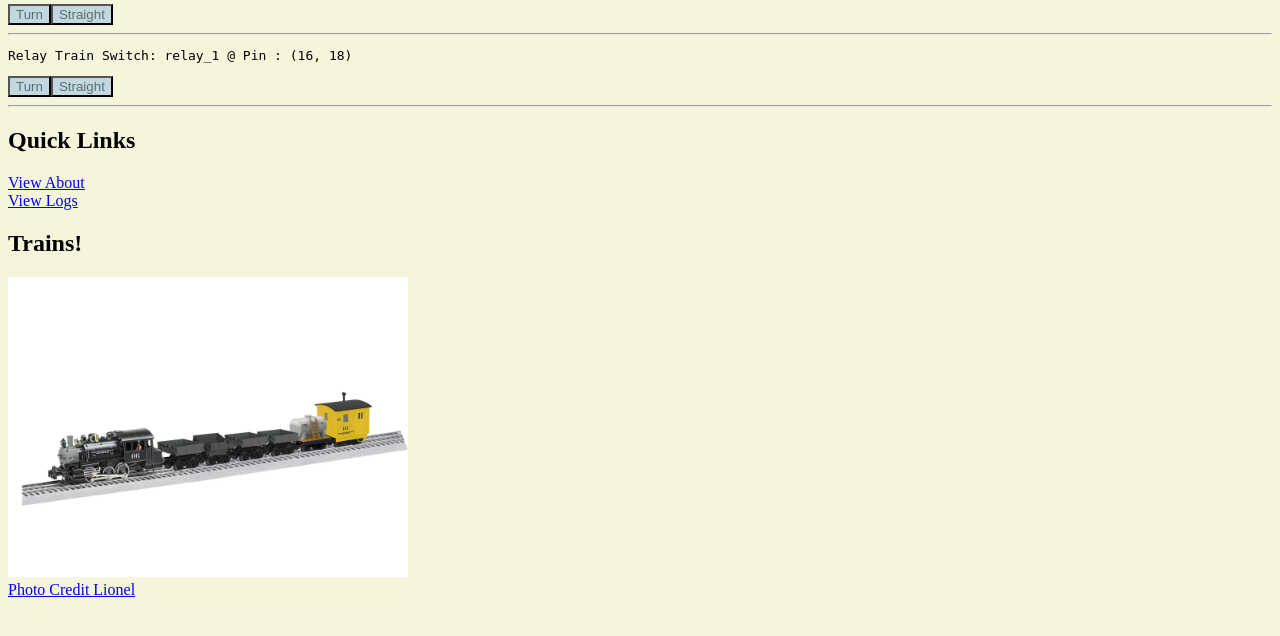
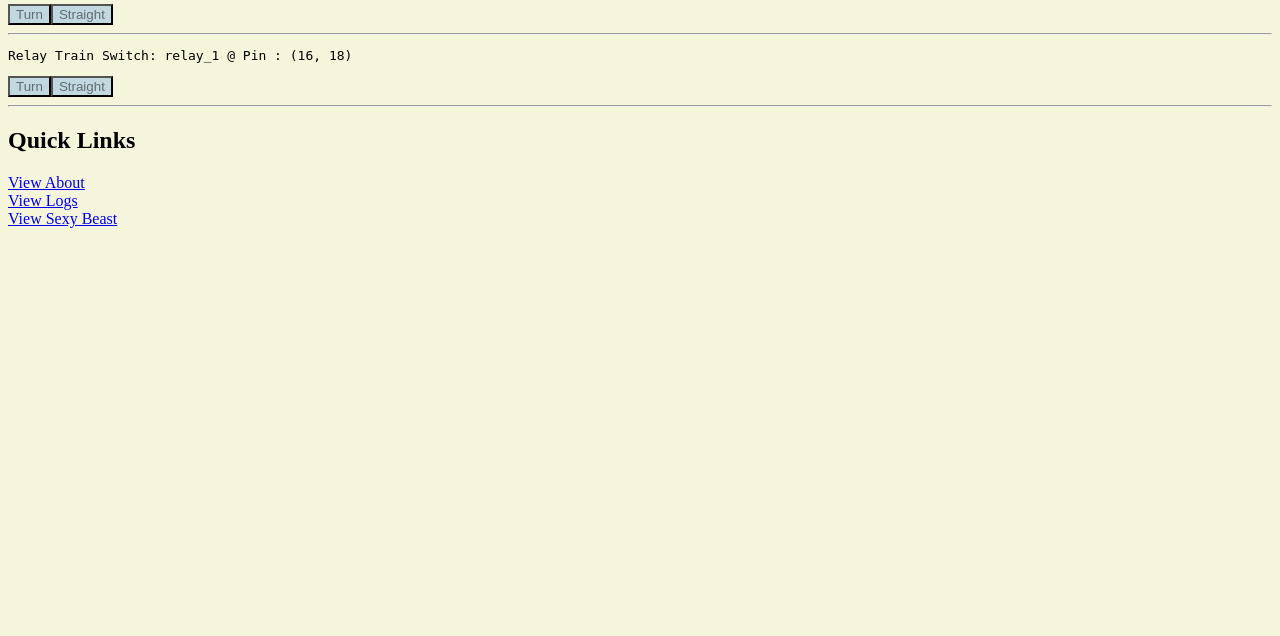
Before and after one commit to jakee417/Pi-Train-Switching, a Flask app: page / in a window 1280 px wide. Shown: the part 145-781 px from the top of the page. Run offline with Flask 2, Linux system fonts and the light colour scheme; parts of the project's set-up code (start-up, migrations or seed data) failed here and were passed over.

Commit message:
update_html

```diff
--- a/app.py
+++ b/app.py
@@ -41,6 +41,10 @@ def log():
 def about():
 	return render_template('about.html')
 
+@app.route('/beast/', methods = ['GET'])
+def beast():
+	return render_template('beast.html')
+
 if __name__ == '__main__':
 	# Run the app on 0.0.0.0 which is visible on the local network
 	# if running avahi-daemon, we can access this with raspberrypi.local:5000
--- a/templates/index.html
+++ b/templates/index.html
@@ -24,11 +24,7 @@
     <a href="{{ url_for('about') }}">View About</a>
     <br>
     <a href="{{ url_for('log') }}">View Logs</a>
-
     <br>
-    <h2>Trains!</h2>
-    <img src="/static/trains.jpeg" alt="trains" width="400" height="300" title="Lionel's Granite Quarry Run">
-    <br>
-    <a href="https://www.lionelstore.com/LionelStore%20Product%20Images/2022010-01.jpg">Photo Credit Lionel</a>
+    <a href="{{ url_for('beast') }}">View Sexy Beast</a>
 </body>
 </html>
```
Also changed, not shown: templates/beast.html (added, +14 -0 lines), 1 other file.
